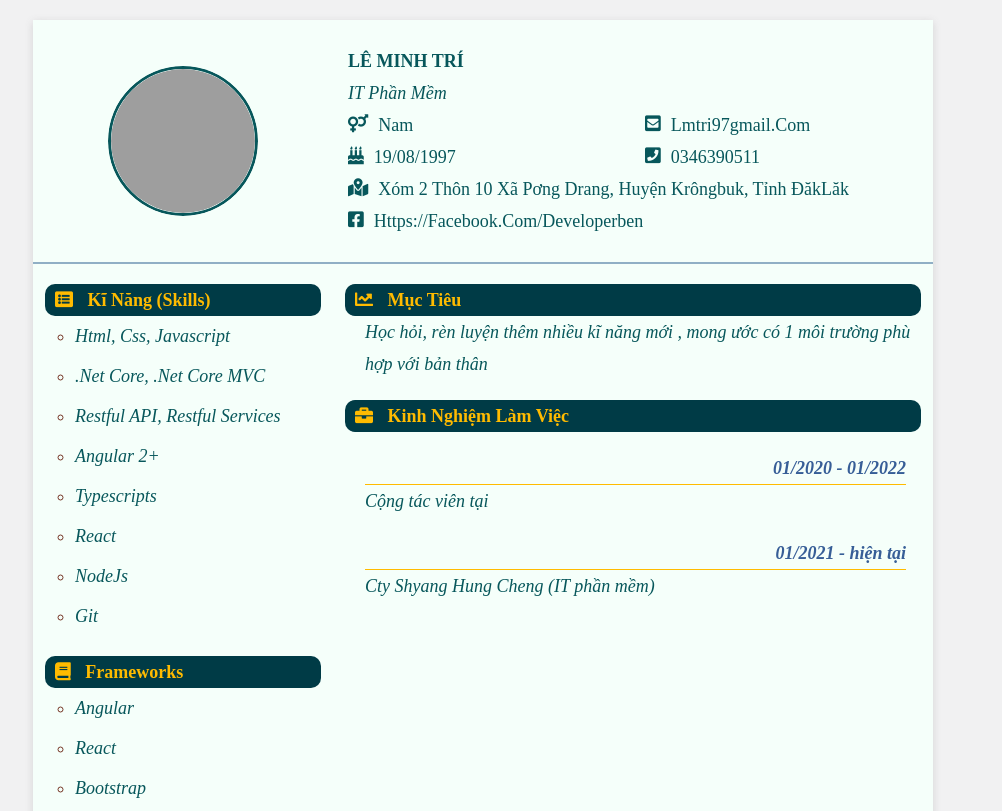
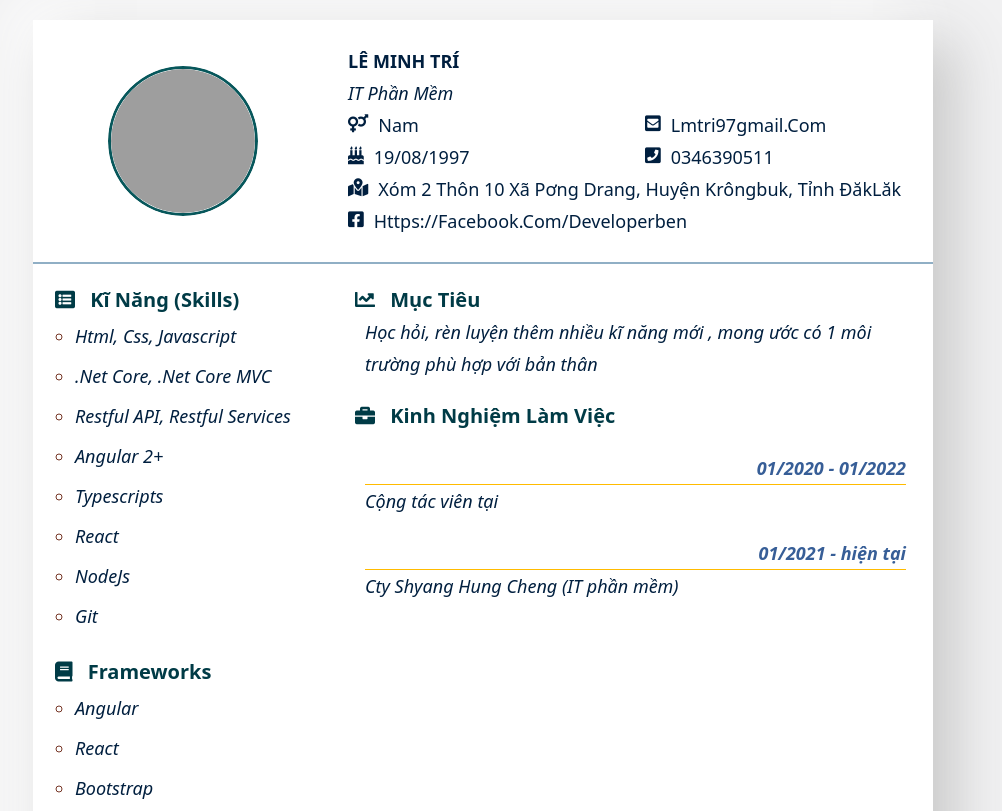
Before and after one commit to letriit97/letriit97.github.io, a plain HTML site: page index.html in a window 1280 px wide. Shown: the top 811 px of the page, without its empty margins (157-1159 px from the left). Drawn offline with nearby package versions, Linux system fonts and the light colour scheme; grey boxes are pictures that could not be loaded; a small style sheet from the web is missing.

Commit message:
set font & color, shadow

```diff
--- a/css/_mixins.scss
+++ b/css/_mixins.scss
@@ -1,12 +1,12 @@
 @mixin GenTitle($color: $deep-aqua-color) {
-    font-size: 18px;
+    font-size: 20px;
     font-weight: bold;
     text-transform: capitalize;
     // color: $color;
     // background-color: $flower-color;
 
-    color: $flower-color;
-    background-color: $color;
+    color: $color;
+    // background-color: $color;
 
     border-radius: 10px;
     padding-left: 10px;
--- a/css/_variable.scss
+++ b/css/_variable.scss
@@ -10,3 +10,5 @@ $seafoam-color: #c4dfe6;
 $deep-aqua-color: #003b46;
 $ocean-color: #07575b;
 $overcast-color: #f1f1f2;
+
+$text-color: #001f3f;
--- a/css/style.scss
+++ b/css/style.scss
@@ -7,22 +7,41 @@ body {
     font-size: 18px;
     line-height: 32px;
     background-color: $overcast-color;
+    // font-family: Muli,sans-serif;
+    font-family: "Arima", system-ui;
+
+    // font-family: "Adamina", serif;
+
 }
 
 #person-cv {
     display: flex;
     align-items: center;
     justify-content: center;
-    color: $ocean-color;
+    color: $text-color;
 
 
     .container {
         width: 900px !important;
         // background-color: $seafoam-color;
-        background-color: mintcream;
+
+
         margin: 20px 0;
         // margin: 15px auto;
-        box-shadow: rgba(99, 99, 99, 0.2) 0px 2px 8px 0px;
+        // box-shadow: rgba(99, 99, 99, 0.2) 0px 2px 8px 0px;
+        // box-shadow:
+        // 9.5px 10.2px 6.6px rgba(0, 0, 0, 0.037),
+        // 18px 19.4px 15.3px rgba(0, 0, 0, 0.053),
+        // 25.5px 27.4px 28.7px rgba(0, 0, 0, 0.067),
+        // 33px 35.4px 53.2px rgba(0, 0, 0, 0.083),
+        // 68px 73px 123px rgba(0, 0, 0, 0.12)
+
+        background: #ffffff;
+        box-shadow: 21px 21px 54px #c7c7c7,
+            -21px -21px 54px #ffffff;
+
+
+
 
     }
 
@@ -31,7 +50,7 @@ body {
         padding-bottom: 15px;
         // margin-bottom: 10px;
         border-bottom: 2px solid $mist-color;
-        background-color: mintcream;
+        // background-color: $overcast-color;
 
         .avatar {
             width: 150px;
@@ -101,12 +120,12 @@ body {
                 font-weight: bold;
                 font-style: normal;
                 text-transform: uppercase;
-                color: $ocean-color;
+                // color: $ocean-color;
             }
 
             .position {
                 text-transform: capitalize;
-                color: $ocean-color;
+                // color: $ocean-color;
             }
 
             .description {
@@ -123,7 +142,7 @@ body {
                                 align-items: flex-start;
 
                                 // font-size: 18px;
-                                color: $ocean-color;
+                                // color: $ocean-color;
                                 margin-right: 10px;
                                 margin-top: 5px;
                             }
@@ -133,7 +152,7 @@ body {
                         &-content {
                             font-size: 18px;
                             font-style: normal;
-                            font-weight: 500;
+                            font-weight: 400;
                             text-transform: capitalize;
                         }
                     }
```
Also changed, not shown: css/style.css, 1 other file.
